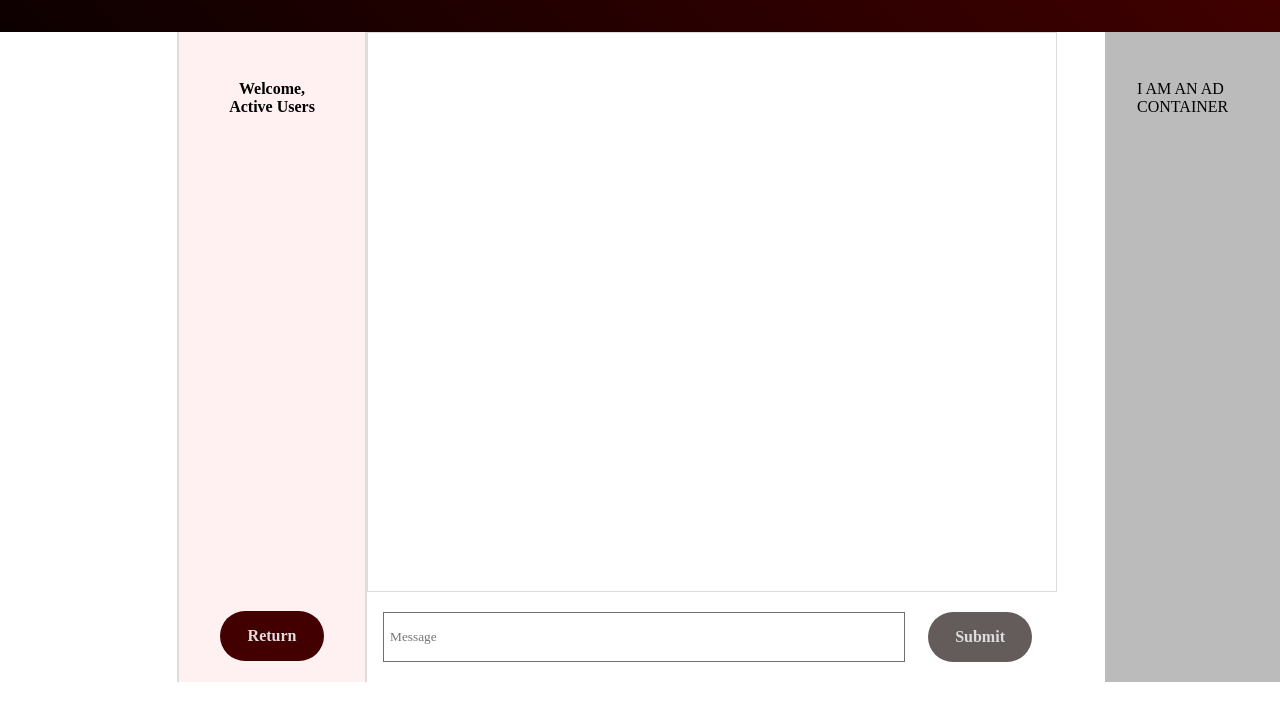
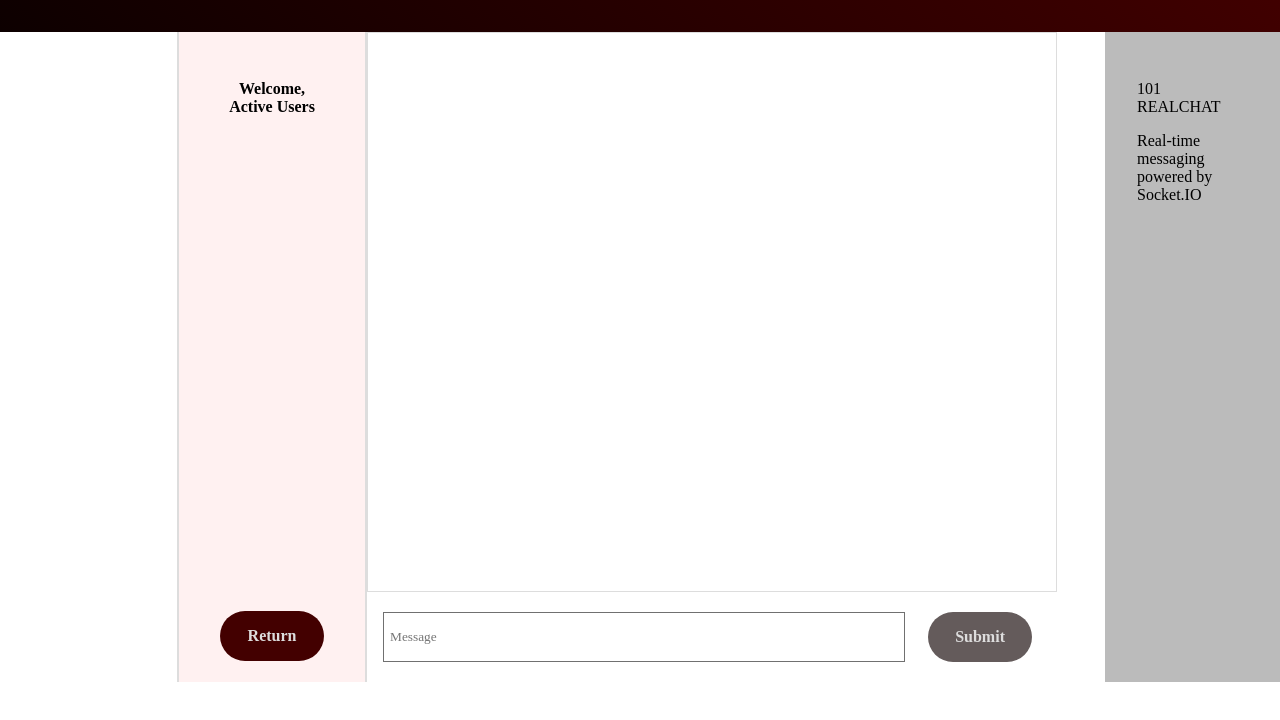
Before and after one commit to BrianSteel/Real-Time-Chat-Room, a website: page public/chat/chat.html in a window 1280 px wide. Shown: the part 68-788 px from the top of the page. Drawn offline with nearby package versions, Linux system fonts and the light colour scheme; no server answers; files whose address does not match are found by name.

Commit message:
style: replace ad container placeholder text

```diff
--- a/public/chat/chat.html
+++ b/public/chat/chat.html
@@ -49,7 +49,8 @@
 
         <div class="ad-container">
             <div class="ad-text">
-                <p>I AM AN AD CONTAINER</p>
+                <p>101 REALCHAT</p>
+                <p>Real-time messaging powered by Socket.IO</p>
             </div>
         </div>
     </div>
```
